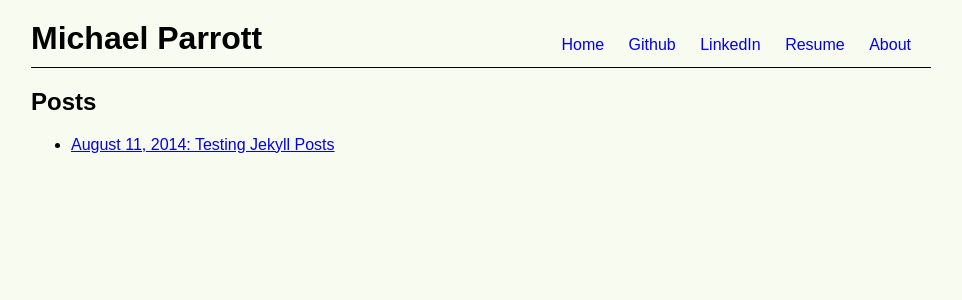
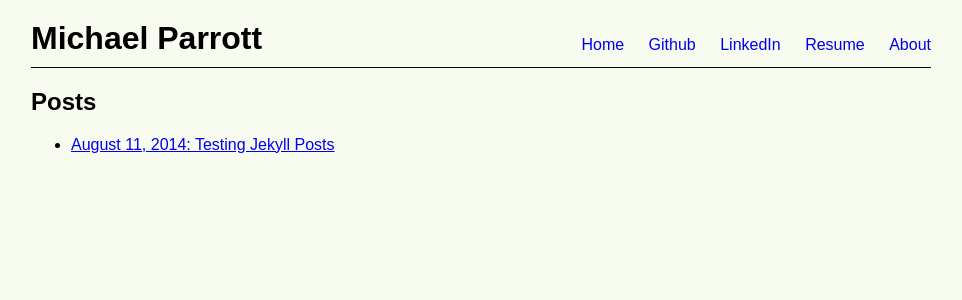
Before and after one commit to mjparrott/mjparrott.github.io, a Jekyll site: the page built from index.html, in a window 1280 px wide. Shown: the top 300 px of the page, without its empty margins (159-1121 px from the left). Built offline with Jekyll 4.4.1, drawn with Linux system fonts in a browser that asks for light colours.

Commit message:
Site navigation layout change

```diff
--- a/css/main.css
+++ b/css/main.css
@@ -26,7 +26,7 @@ header
 {
   display: inline;
   list-style-type: none;
-  padding-right: 20px;
+  padding-left: 20px;
 }
 #site-nav a
 {
```
